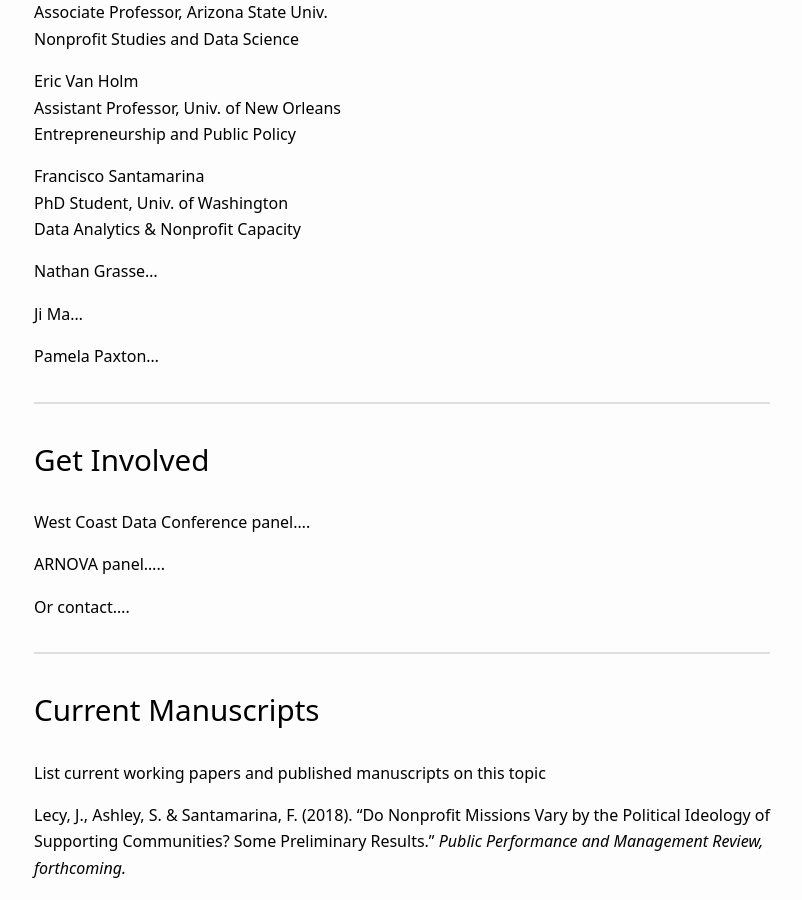
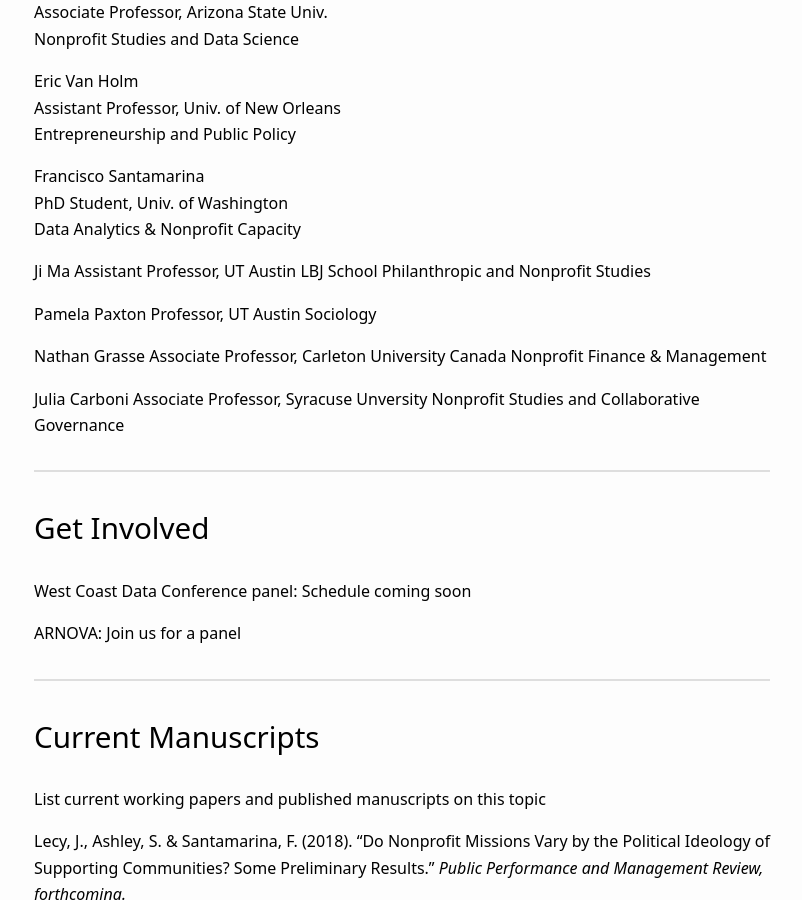
Before and after one commit to Nonprofit-Open-Data-Collective/machine_learning_mission_codes, a Jekyll site: the page built from docs/about.md, in a window 1280 px wide and 900 px high, scrolled down 356 px. Shown: the whole window, without its empty margins (238-1040 px from the left). Built offline with Jekyll 4.4.1, drawn with Linux system fonts in a browser that asks for light colours; our own code applies the rules of GitHub Pages for plain Markdown files.

Commit message:
Update about.md

```diff
--- a/docs/about.md
+++ b/docs/about.md
@@ -16,21 +16,31 @@
 PhD Student, Univ. of Washington
 Data Analytics & Nonprofit Capacity
 
-Nathan Grasse...
+**Ji Ma**
+Assistant Professor, UT Austin LBJ School
+Philanthropic and Nonprofit Studies
 
-Ji Ma...
+**Pamela Paxton**
+Professor, UT Austin
+Sociology
 
-Pamela Paxton...
+**Nathan Grasse**
+Associate Professor, Carleton University Canada
+Nonprofit Finance & Management
+
+**Julia Carboni**
+Associate Professor, Syracuse Unversity
+Nonprofit Studies and Collaborative Governance
+
 
 ------
 
 # Get Involved
 
-West Coast Data Conference panel....
+West Coast Data Conference panel: Schedule coming soon
 
-ARNOVA panel.....
+ARNOVA: Join us for a panel
 
-Or contact....
 
 -----
 
```
